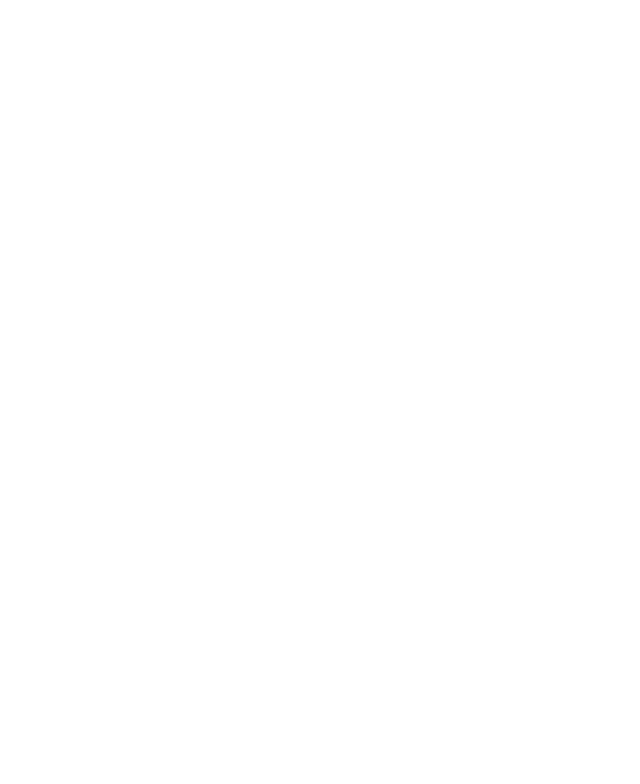
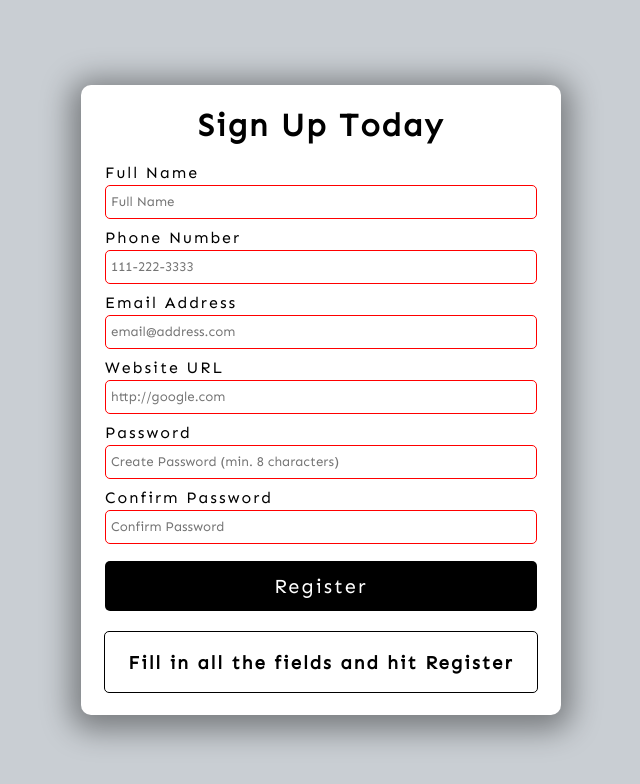
Before and after one commit to CodyPal/form-validation, a plain HTML site: page index.html in a window 1280 px wide. Shown: the whole page, without its empty margins (319-959 px from the left). Drawn offline with Linux system fonts and the light colour scheme.

Commit message:
finished project

```diff
--- a/index.html
+++ b/index.html
@@ -3,15 +3,52 @@
 <head>
     <meta charset="UTF-8">
     <meta name="viewport" content="width=device-width, initial-scale=1.0">
-    <title>Template</title>
+    <title>Form Validation</title>
 <link rel="icon" type="image/png" href="https://www.google.com/s2/u/0/favicons?domain=twitch.tv">
-<link rel="stylesheet" href="https://cdnjs.cloudflare.com/ajax/libs/font-awesome/5.15.2/css/all.min.css">
 <link rel="stylesheet" href="style.css">
 </head>
 <body>
-
-
-
+<div class="container">
+    <h1>Sign Up Today</h1>
+    <!-- Form -->
+    <form id="form">
+        <!-- full name -->
+        <div class="form-group">
+            <label for="name">Full Name</label>
+            <input type="text" id="name" placeholder="Full Name" required minlength="2" maxlength="100" name="name">
+        </div>
+        <!-- Phone Number -->
+        <div class="form-group">
+            <label for="phone">Phone Number</label>
+            <input type="tel" id="phone" placeholder="111-222-3333" required pattern="[0-9]{3}[0-9]{3}[0-9]{4}|[0-9]{3}-[0-9]{3}-[0-9]{4}" name="phone">
+        </div>
+        <!-- Email Address -->
+        <div class="form-group">
+            <label for="email">Email Address</label>
+            <input type="email" id="email" placeholder="email@address.com" required name="email">
+        </div>
+        <!-- Website URL -->
+        <div class="form-group">
+            <label for="website">Website URL</label>
+            <input type="url" id="website" placeholder="http://google.com" required name="website">
+        </div>
+        <!-- password -->
+        <div class="form-group">
+            <label for="password1">Password</label>
+            <input title="please include atleast 1 uppercase char, 1 lowercase char, and 1 number" type="password" id="password1" placeholder="Create Password (min. 8 characters)" required pattern="^(?=.*\d)(?=.*[a-z])(?=.*[A-Z])(?=.*[a-zA-Z]).{8,}$">
+        </div>
+        <!-- confirm password -->
+        <div class="form-group">
+            <label for="password2">Confirm Password</label>
+            <input title="please include atleast 1 uppercase char, 1 lowercase char, and 1 number" type="password" id="password2" placeholder="Confirm Password" required pattern="^(?=.*\d)(?=.*[a-z])(?=.*[A-Z])(?=.*[a-zA-Z]).{8,}$" name="password">
+        </div>
+        <button type="submit">Register</button>
+    </form>
+    <!-- Error/Success Message -->
+    <div class="message-container">
+       <h3 id="message">Fill in all the fields and hit Register</h3>
+    </div>
+</div>
 <!-- script  -->
 <script src="script.js"></script>
 </body>
--- a/script.js
+++ b/script.js
@@ -0,0 +1,66 @@
+const form = document.getElementById('form');
+const password1El = document.getElementById('password1');
+const password2El = document.getElementById('password2');
+const messageContainer = document.querySelector('.message-container');
+const message = document.getElementById('message');
+
+let isValid = false;
+let passwordsMatch = false;
+
+function validateForm(){
+    // Using constraint API
+    isValid = form.checkValidity();
+    // Style main message for an error
+ if(!isValid){
+    message.textContent = 'Please fill out all fields';
+    message.style.color = 'red';
+    messageContainer.style.borderColor = 'red';
+    return;
+ }
+//  Check to see if passwords match
+if(password1El.value === password2El.value){
+    passwordsMatch = true;
+    password1El.style.borderColor = 'green';
+    password2El.style.borderColor = 'green';
+    }else{
+        passwordsMatch = false;
+        message.textContent = 'Make sure your passwords match.';
+        message.style.color = 'red';
+        messageContainer.style.borderColor = 'red';
+        password1El.style.borderColor = 'red';
+        password2El.style.borderColor = 'red';
+        return;
+        }
+    // if form is valid and password match
+    if(isValid && passwordsMatch){
+        message.textContent = 'Successfully registered!';
+        message.style.color = 'green';
+        messageContainer.style.borderColor = 'green';
+    }
+}
+
+// store form data as an object
+function storeFormData(){
+    const user = {
+        name: form.name.value,
+        phone: form.phone.value,
+        email: form.email.value,
+        website: form.website.value,
+        password: form.website.value
+    };
+    // do something with the value
+    console.log(user);
+}
+
+function processFormData(e){
+    e.preventDefault();
+    // Validate form
+    validateForm();
+    // submit data if valid
+    if(isValid && passwordsMatch){
+        storeFormData();
+    }
+}
+
+// event listener
+form.addEventListener('submit', processFormData);
--- a/style.css
+++ b/style.css
@@ -1,3 +1,5 @@
+@import url('https://fonts.googleapis.com/css2?family=Sen&display=swap');
+
 html{
     box-sizing: border-box;
 }
@@ -5,4 +7,92 @@
 body{
     margin: 0;
     min-height: 100vh;
+    font-family: 'Sen', sans-serif;
+    letter-spacing: 2px;
+    display: flex;
+    align-items: center;
+    justify-content: center;
+    background-color: #c9ced3;
 }
+
+input{
+    font-family: 'Sen', sans-serif;
+}
+
+.container{
+    width: 480px;
+    height: 630px;
+    background-color: rgb(255, 255, 255);
+    display: flex;
+    flex-direction: column;
+    align-items: center;
+    border-radius: 10px;
+    box-shadow: 0 5px 30px 10px rgba(0, 0, 0, 0.4);
+}
+
+/* Form */
+form{
+    width: 90%;
+
+}
+
+.form-group{
+    height: 65px;
+}
+
+label{
+    position: relative;
+    bottom: 3px;
+}
+
+input{
+    width: 100%;
+    height: 34px;
+    padding: 5px;
+    border: 1px solid black;
+    border-radius: 5px;
+    outline: none;
+    box-sizing: border-box;
+    transition: all .7s;
+}
+
+input:valid{
+    border: 1px solid green;
+}
+
+input:invalid{
+    border: 1px solid red;
+}
+
+button{
+    cursor: pointer;
+    color: white;
+    background-color: black;
+    border: none;
+    border-radius: 5px;
+    height: 50px;
+    width: 100%;
+    font-family: Sen, 'sans-serif';
+    font-size: 20px;
+    letter-spacing: 2px;
+    margin-top: 5px;
+}
+
+button:hover{
+ filter: brightness(200%);
+ background-color: rgb(17, 17, 17);
+}
+
+button:focus{
+    outline: none;
+}
+
+.message-container{
+    border: 1px solid black;
+    border-radius: 5px;
+    width: 90%;
+    margin-top: 20px;
+    display: flex;
+    justify-content: center;
+    color: black;
+}
```
